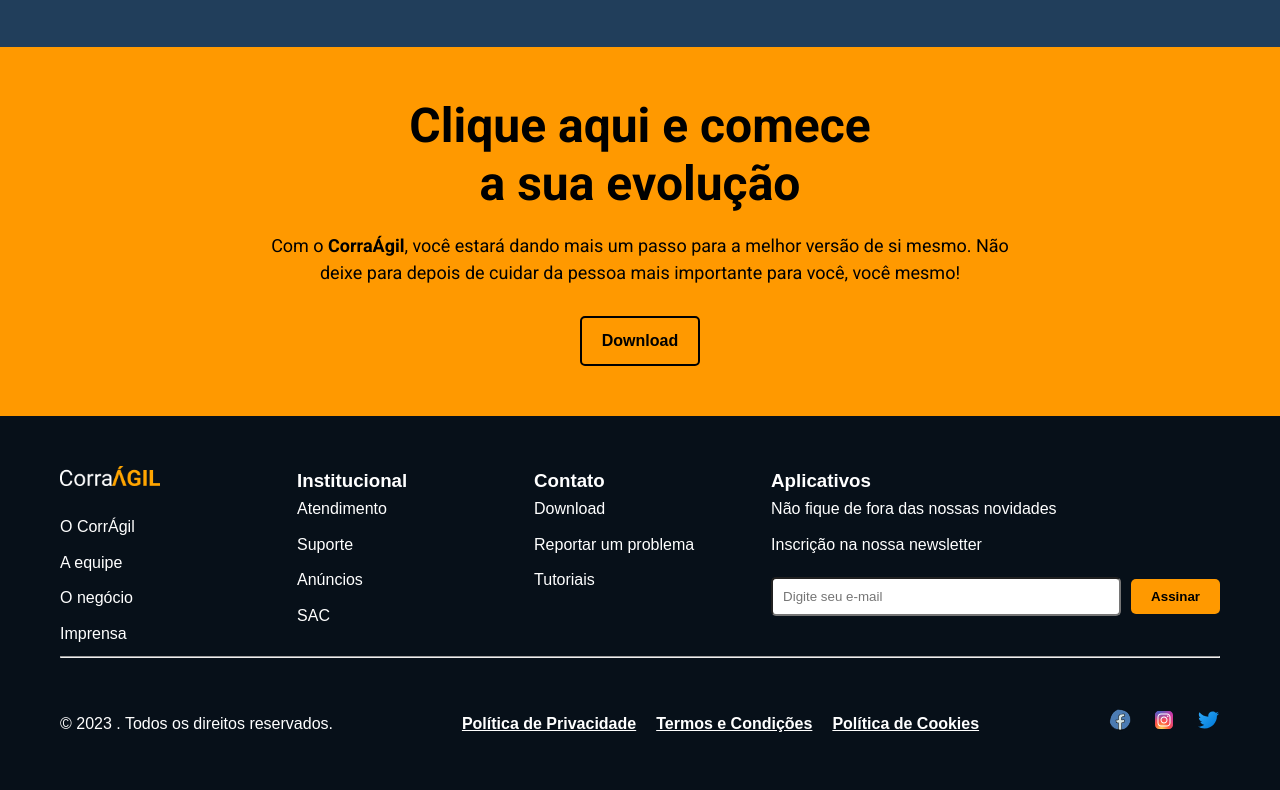
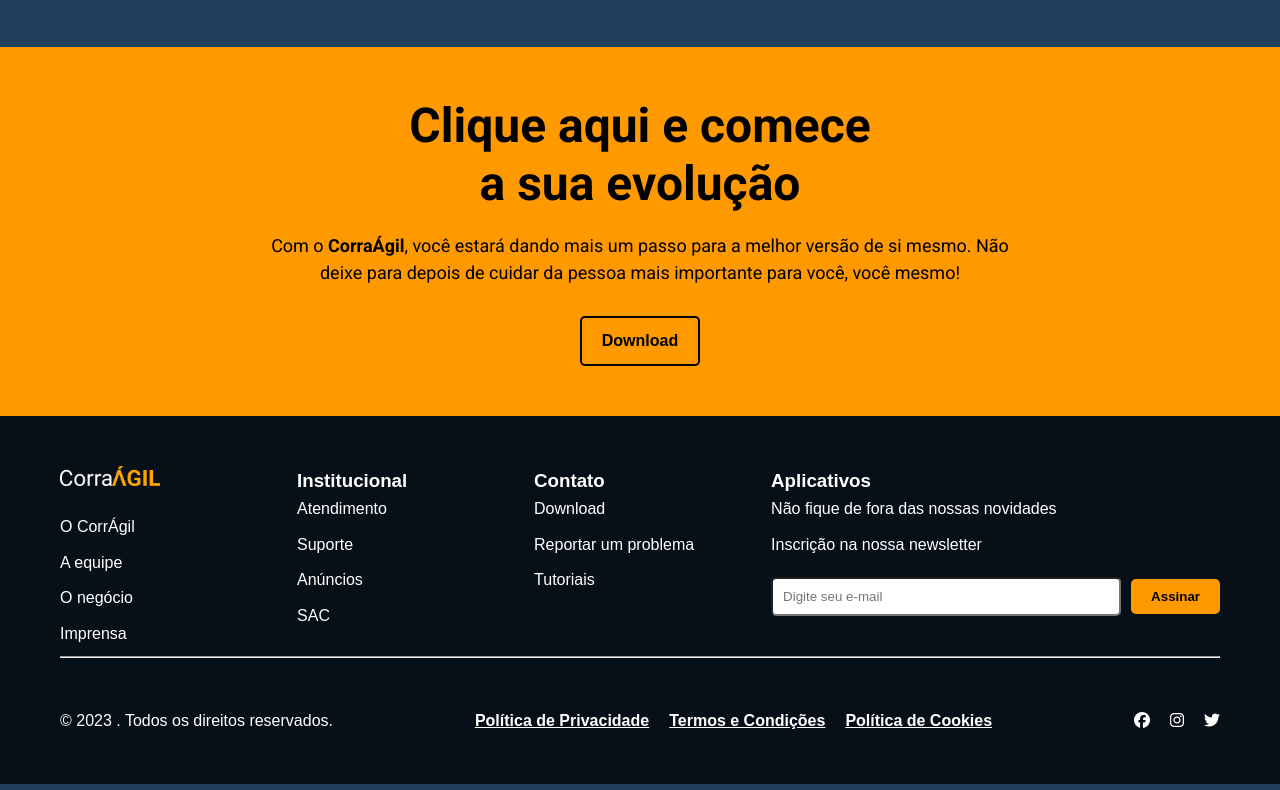
Before and after one commit to luizinho2002/pipoca_agil, a plain HTML site: page index.html in a window 1280 px wide. Shown: the part 3714-4504 px from the top of the page. Drawn offline with Linux system fonts and the light colour scheme.

Commit message:
Substítuição das imagens das logos das redes sociais por ícones

```diff
--- a/index.html
+++ b/index.html
@@ -9,6 +9,13 @@
     />
     <title>CorraÁgil</title>
     <link rel="stylesheet" href="style.css" />
+    <link
+      rel="stylesheet"
+      href="https://cdnjs.cloudflare.com/ajax/libs/font-awesome/6.5.1/css/all.min.css"
+      integrity="sha512-..."
+      crossorigin="anonymous"
+      referrerpolicy="no-referrer"
+    />
   </head>
   <body>
     <!-- HEADER -->
@@ -39,7 +46,7 @@
               corredores de todos os <br />
               níveis.
             </h2>
-              <a href="#" class="btn-hero">SAIBA MAIS</a>
+            <a href="#" class="btn-hero">SAIBA MAIS</a>
           </div>
           <div class="hero-image">
             <img src="images/phone_hero.png" alt="Aplicativo CorraÁgil" />
@@ -233,15 +240,9 @@
             <li><a href="$">Política de Cookies</a></li>
           </ul>
           <div class="social-links">
-            <a href="#"
-              ><img src="images/icon-facebook.svg" alt="Facebook"
-            /></a>
-            <a href="#"
-              ><img src="images/icon-instagram.svg" alt="Instagram"
-            /></a>
-            <a href="#"
-              ><img src="images/icon-twitter-bird.svg" alt="Twitter"
-            /></a>
+            <a href="#"><i class="fa-brands fa-facebook"></i></a>
+            <a href="#"><i class="fa-brands fa-instagram"></i></a>
+            <a href="#"><i class="fa-brands fa-twitter"></i></a>
           </div>
         </div>
       </div>
```
